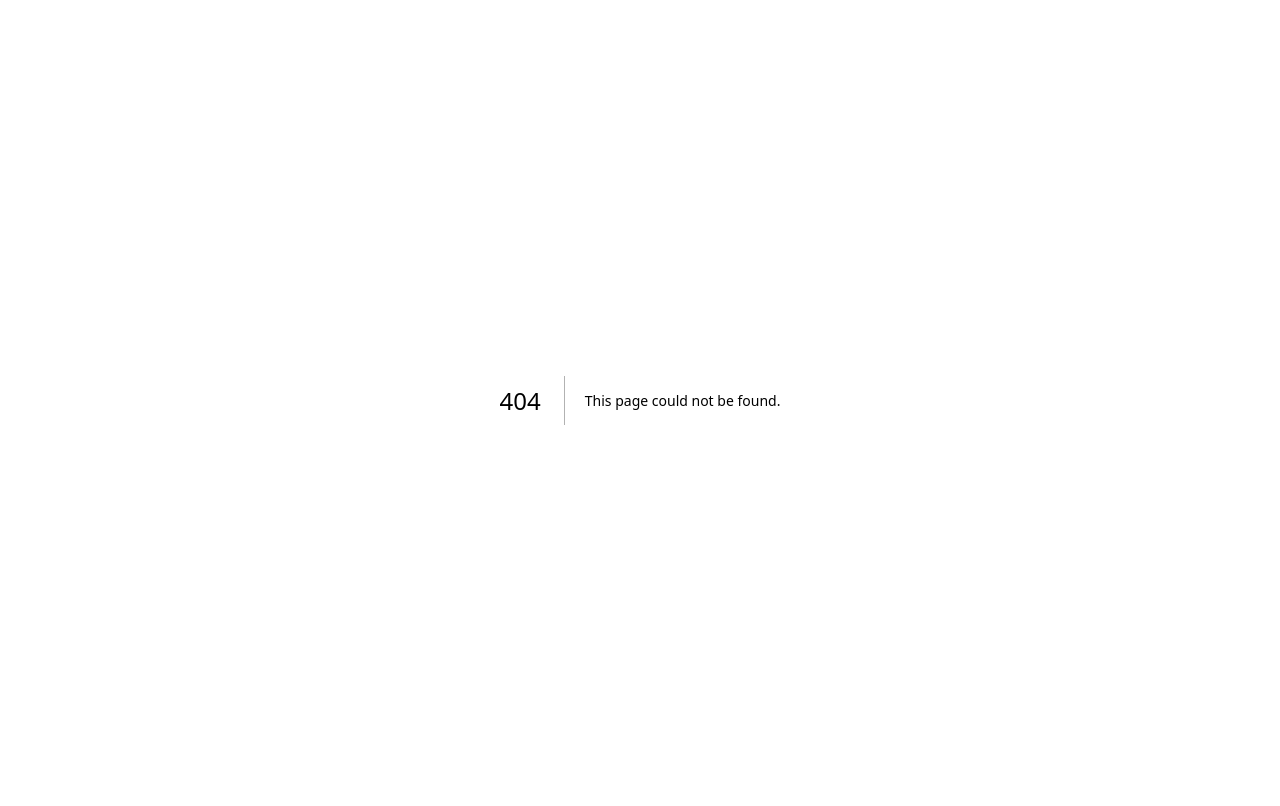
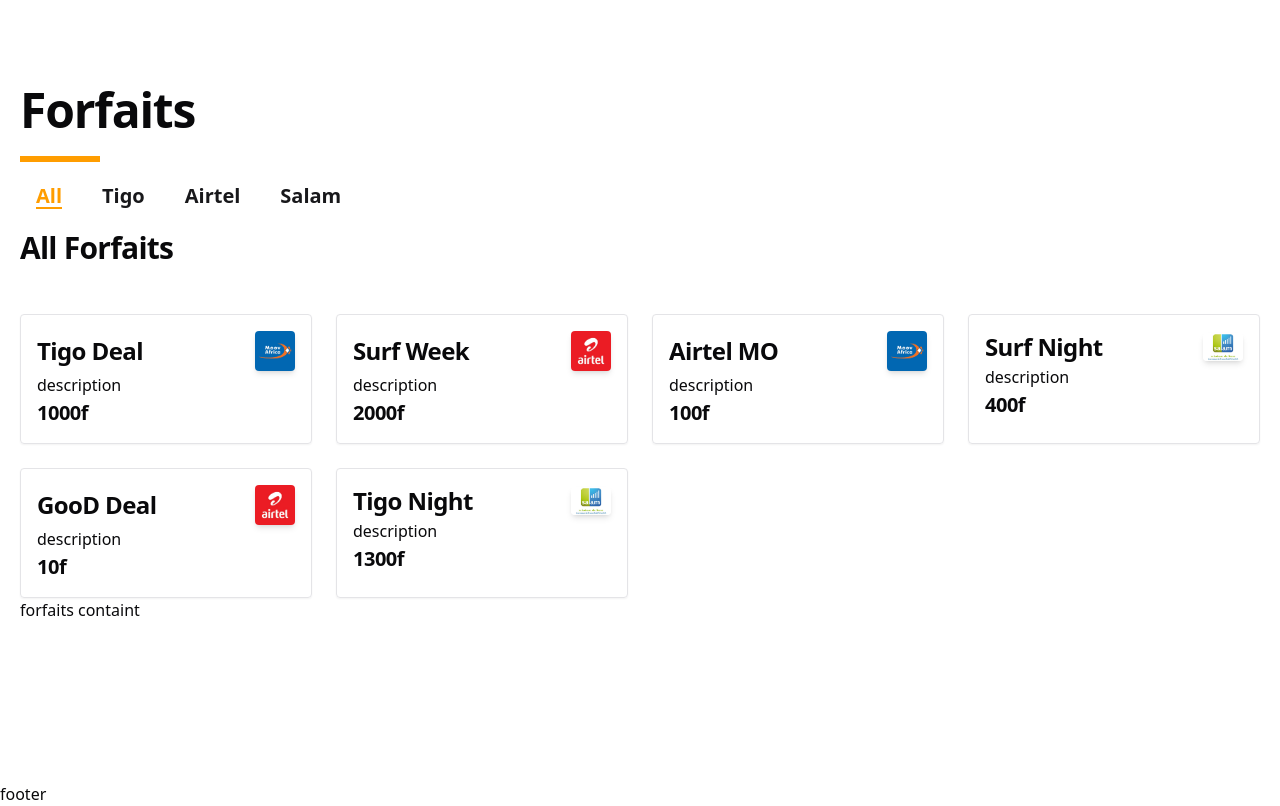
Before and after one commit to hassandogo/tosse-web, a Next.js app: page /forfaits in a window 1280 px wide. Before the commit this address had no page. Built offline with nearby package versions, Linux system fonts and the light colour scheme; a web font is replaced by a local one.

Commit message:
ajout de filtre par operateur

```diff
--- /dev/null
+++ b/app/(app)/forfaits/page.tsx
@@ -0,0 +1,161 @@
+"use client";
+import { AppContainer } from "@/components/global/appContainer";
+import { Spacer } from "@/components/global/spacer";
+import { Button } from "@/components/ui/button";
+import {
+  TypographyH1,
+  TypographyH2,
+  TypographyH3,
+  TypographyH4,
+  TypographyP,
+} from "@/components/ui/typographies";
+import clsx from "clsx";
+import Image from "next/image";
+import * as React from "react";
+type Forfait = {
+  id: string;
+  name: string;
+  operator: string;
+  description: string;
+  price: string;
+};
+
+const allForfaits: Forfait[] = [
+  {
+    id: "1",
+    name: "tigo Deal",
+    operator: "tigo",
+    description: "description",
+    price: "1000f",
+  },
+  {
+    id: "2",
+    name: "Surf week",
+    operator: "airtel",
+    description: "description",
+    price: "2000f",
+  },
+  {
+    id: "3",
+    name: "airtel MO",
+    operator: "tigo",
+    description: "description",
+    price: "100f",
+  },
+  {
+    id: "4",
+    name: "Surf Night",
+    operator: "salam",
+    description: "description",
+    price: "400f",
+  },
+  {
+    id: "5",
+    name: "GooD deal",
+    operator: "airtel",
+    description: "description",
+    price: "10f",
+  },
+  {
+    id: "5",
+    name: "Tigo Night",
+    operator: "salam",
+    description: "description",
+    price: "1300f",
+  },
+];
+
+const Forfaits = () => {
+  const [selectedOperator, setSelectedOperator] = React.useState("all");
+  const [forfaits, setForfaits] = React.useState(allForfaits);
+  const operators = ["all", "tigo", "airtel", "salam"];
+  const [selectedPeroid, setSelectedPeroid] = React.useState("");
+  const operatorsImg: any = {
+    tigo: "/logos/logo_moov_africa.png",
+    airtel: "/logos/logo_airtel.png",
+    salam: "/logos/logo_salam.png",
+  };
+  React.useEffect(() => {
+    filterByOperator(selectedOperator);
+  }, [selectedOperator]);
+
+  function filterByOperator(operator: string) {
+    const filteredForfaits = allForfaits.filter(
+      (forfait) => forfait.operator === operator
+    );
+    setForfaits(filteredForfaits);
+    if (operator === "all") {
+      setForfaits(allForfaits);
+    }
+  }
+
+  return (
+    <section>
+      <AppContainer>
+        <Spacer small />
+        <TypographyH1 className="font-bold">
+          Forfaits
+          <div className="bg-primary h-1.5 w-[5rem] my-4"></div>
+        </TypographyH1>
+        <div className="flex flex-wrap gap-2 mb-4">
+          {operators &&
+            operators.length > 0 &&
+            operators.map((operator) => (
+              <Button
+                variant={"link"}
+                key={operator}
+                className={clsx(
+                  "text-secondary-foreground capitalize text-xl font-semibold",
+                  `${
+                    selectedOperator === operator
+                      ? "underline text-primary"
+                      : ""
+                  }`
+                )}
+                onClick={() => setSelectedOperator(operator)}
+              >
+                {operator}
+              </Button>
+            ))}
+        </div>
+        <TypographyH2 className="capitalize">
+          {selectedOperator} Forfaits
+        </TypographyH2>
+        <Spacer tooSmall />
+        <div className="space-y-4">
+          {forfaits && forfaits.length > 0 ? (
+            <div className="grid gap-4 md:gap-6 sm:grid-cols-2 md:grid-cols-3 xl:grid-cols-4">
+              {forfaits.map((forfait, index) => (
+                <div
+                  key={forfait.id}
+                  className="border shadow-sm rounded-sm p-4 hover:shadow-primary hover:shadow-sm"
+                >
+                  <div className=" flex items-center justify-between gap-3">
+                    <TypographyH3 className="capitalize">
+                      {forfait.name}
+                    </TypographyH3>
+                    <Image
+                      src={operatorsImg[forfait.operator]}
+                      alt="operator's logo"
+                      height={40}
+                      width={40}
+                      className="shadow-md rounded-sm"
+                    />
+                  </div>
+                  <TypographyP>{forfait.description}</TypographyP>
+                  <TypographyH4>{forfait.price}</TypographyH4>
+                </div>
+              ))}
+            </div>
+          ) : (
+            <div>not result found</div>
+          )}
+          forfaits containt
+        </div>
+        <Spacer />
+      </AppContainer>
+    </section>
+  );
+};
+
+export default Forfaits;
--- a/components/global/header.tsx
+++ b/components/global/header.tsx
@@ -15,7 +15,7 @@ const NavBar = () => {
   const tabs = [
     { id: "1", label: "Comment ça fonctionne", href: "/#functioning" },
     { id: "2", label: "Credit disponible", href: "/#availability" },
-    { id: "3", label: "Forfaits", href: "/" },
+    { id: "3", label: "Forfaits", href: "/forfaits" },
     { id: "4", label: "Contact", href: "/" },
   ];
   return (
```
